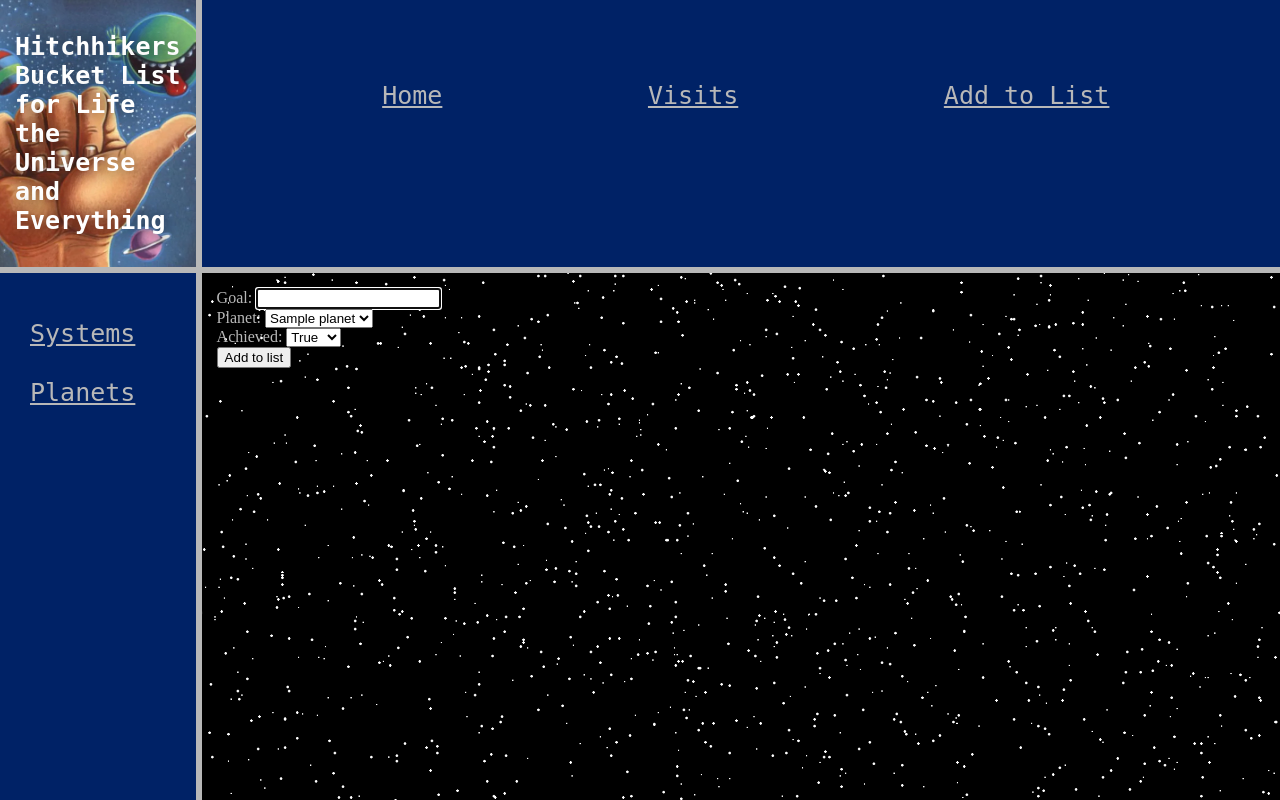
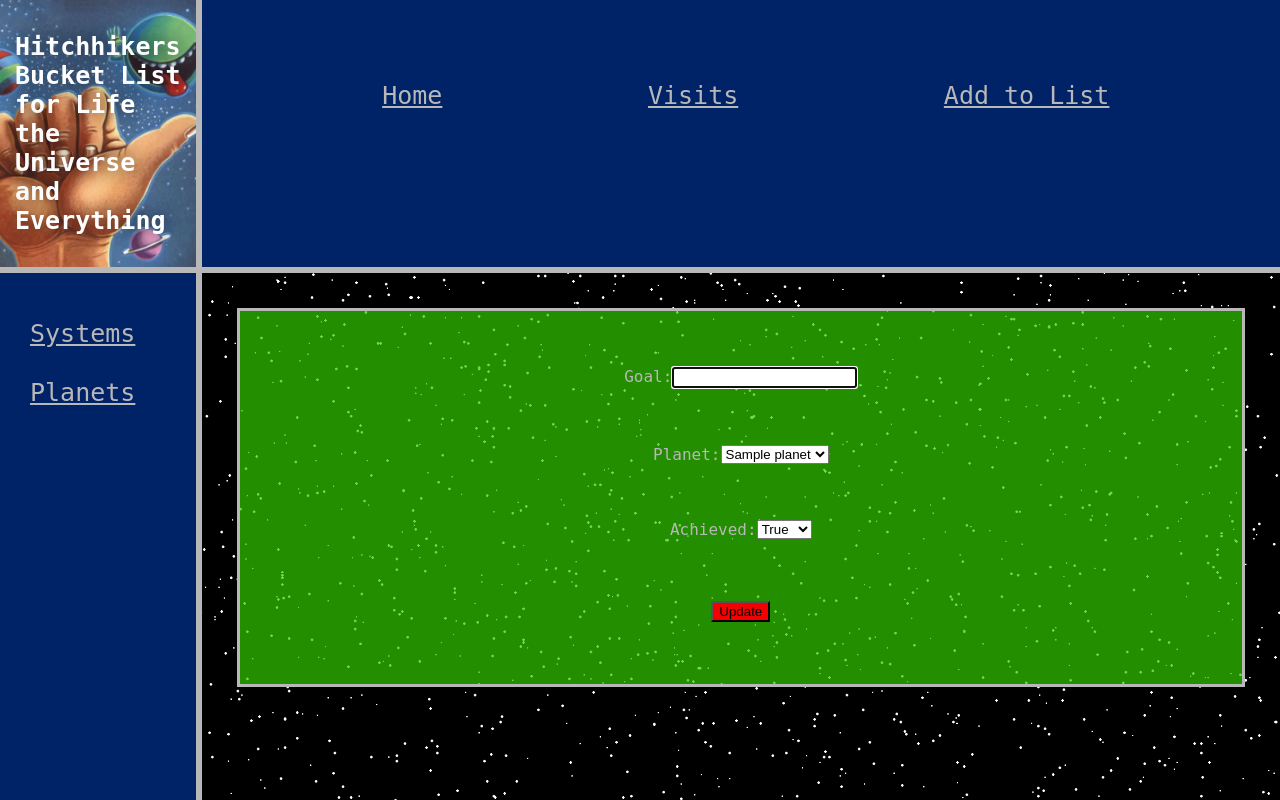
Before and after one commit to johnghr/A_Hitchhikers_Bucket_List, a Flask app: page /visits/new in a window 1280 px wide. Run offline with Flask 2, Linux system fonts and the light colour scheme; a database or web service that is not in the repository returns one stand-in record (values such as "Sample title"); some libraries are stand-ins or nearby versions.

Commit message:
started styling forms

```diff
--- a/static/css/style.css
+++ b/static/css/style.css
@@ -110,13 +110,70 @@ h2 {
 
 .content-container {
     border: 3px solid #B8B8B8;
-    background-color: #41FF00;
-    opacity:0.4;
-    margin: 10px;
+    background-color: rgb(51,202,1, 0.7);
+    margin: 20px;
     font-family: monospace, Arial, Helvetica, sans-serif;
 }
 
 .content > p {
-   color: rgb(43, 42, 42);
+   color: rgb(0, 0, 0);
+   text-align: center;
+   font-size: 30px;
+}
 
+.button-container {
+    display: flex;
+    justify-content: center;
+    padding: 5px;
 }
+
+.button {
+    background-color: rgb(243, 0, 0);
+    font-weight: bold;
+    appearance: auto;
+    -webkit-writing-mode: horizontal-tb !important;
+    text-rendering: auto;
+    color: black;
+    letter-spacing: normal;
+    word-spacing: normal;
+    text-transform: none;
+    text-indent: 0px;
+    text-shadow: none;
+    display: inline-block;
+    text-align: center;
+    cursor: default;
+    background-color: -internal-light-dark(rgb(239, 239, 239), rgb(59, 59, 59));
+    box-sizing: border-box;
+    margin: 0em;
+    font: 400 13.3333px Arial;
+    padding: 1px 6px;
+    border-width: 2px;
+    border-style: outset;
+    border-color: -internal-light-dark(rgb(118, 118, 118), rgb(133, 133, 133));
+    border-image: initial;
+    text-decoration: none;
+}
+
+a.button {
+    color: internal-light-dark(black, white);
+    text-decoration: none;
+}
+
+/* forms */
+
+.add-to-list {
+    border: 3px solid #B8B8B8;
+    background-color: rgb(51,202,1, 0.7);
+    margin: 20px;
+    font-family: monospace, Arial, Helvetica, sans-serif;
+    min-width: 75%;
+    min-height: 75%;
+    display: flex;
+    flex-direction: column;
+    justify-content: space-evenly ;
+}
+
+.form-item {
+    display: flex;
+    justify-content: center;
+}
--- a/templates/visits/index.html
+++ b/templates/visits/index.html
@@ -9,7 +9,9 @@
             <p>System: {{visit.planet.system.name}}</p>
             <p>Planet: {{visit.planet.name}}</p>
             <p>Achieved? {{visit.achieved}}</p>
-            <a href="/visits/{{visit.id}}">Select</a>
+            <div class="button-container">
+                <a class="button"href="/visits/{{visit.id}}">Select</a>
+            </div>
         </div>
     </div>
 </div>
--- a/templates/visits/new.html
+++ b/templates/visits/new.html
@@ -2,13 +2,13 @@
 
 {% block content %}
 
-<form action="/visits" method="POST">
-    <div>
+<form class="add-to-list" action="/visits" method="POST">
+    <div class="form-item">
         <label for="goal">Goal:</label>
         <input type="text" name="goal" id="goal" required autofocus>
     </div>
 
-    <div>
+    <div class="form-item">
         <label for="planet_id">Planet:</label>
         <select name="planet_id" id="planet_id">
             {% for planet in planets %}
@@ -17,7 +17,7 @@
         </select>
     </div>
 
-    <div>
+    <div class="form-item">
         <label for="Achieved">Achieved:</label>
         <select name="achieved" id="completed">
             <option value="true">True</option>
@@ -25,7 +25,9 @@
         </select>
     </div>
 
-    <button type="submit">Add to list</button>
+    <div class="button-container">
+        <button class="button" type="submit">Update</button>
+    </div>
 
 </form>
 {% endblock %}
```
Also changed, not shown: templates/planets/index.html (+6 -2 lines), templates/systems/index.html (+6 -4 lines).
